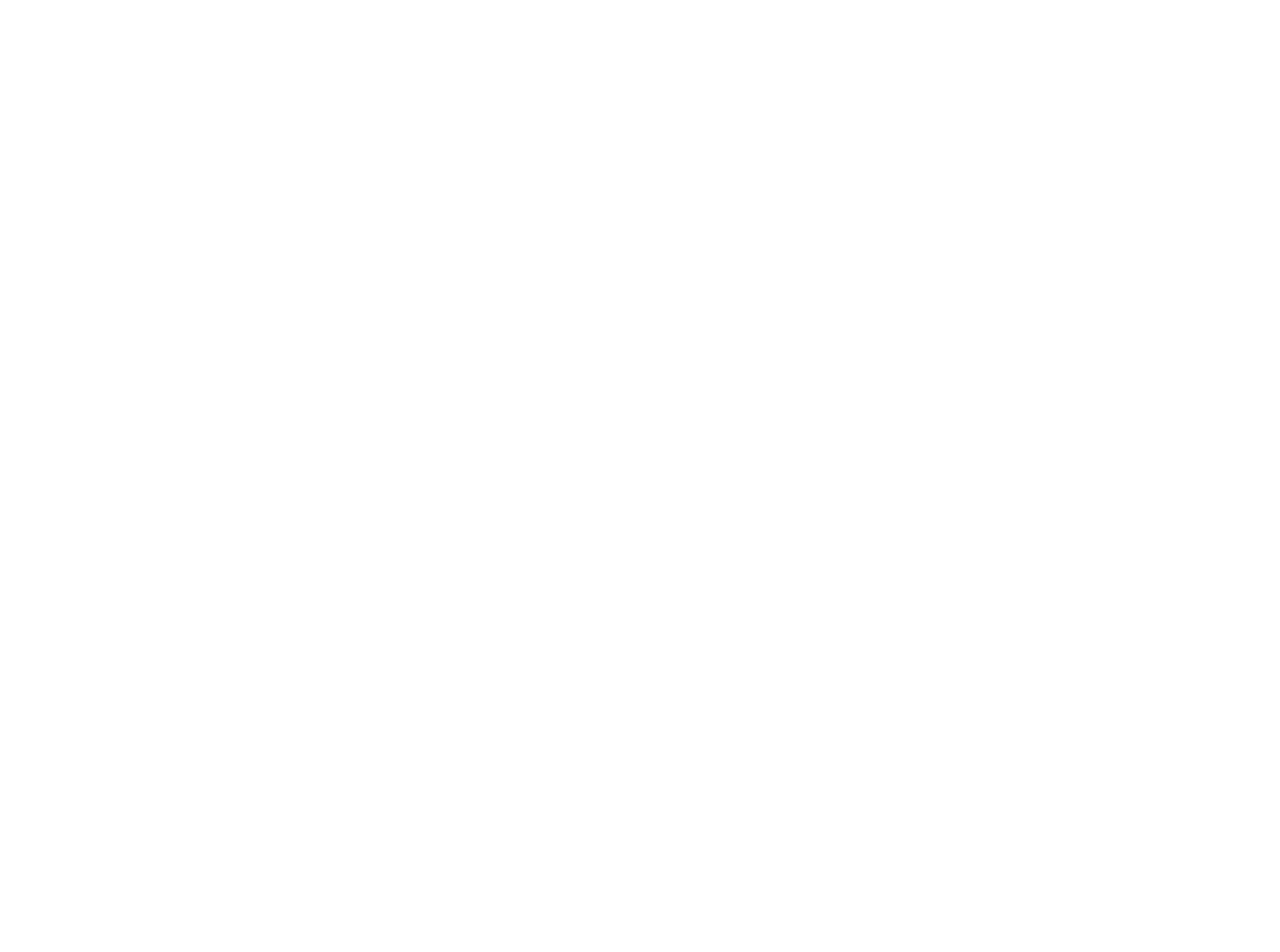
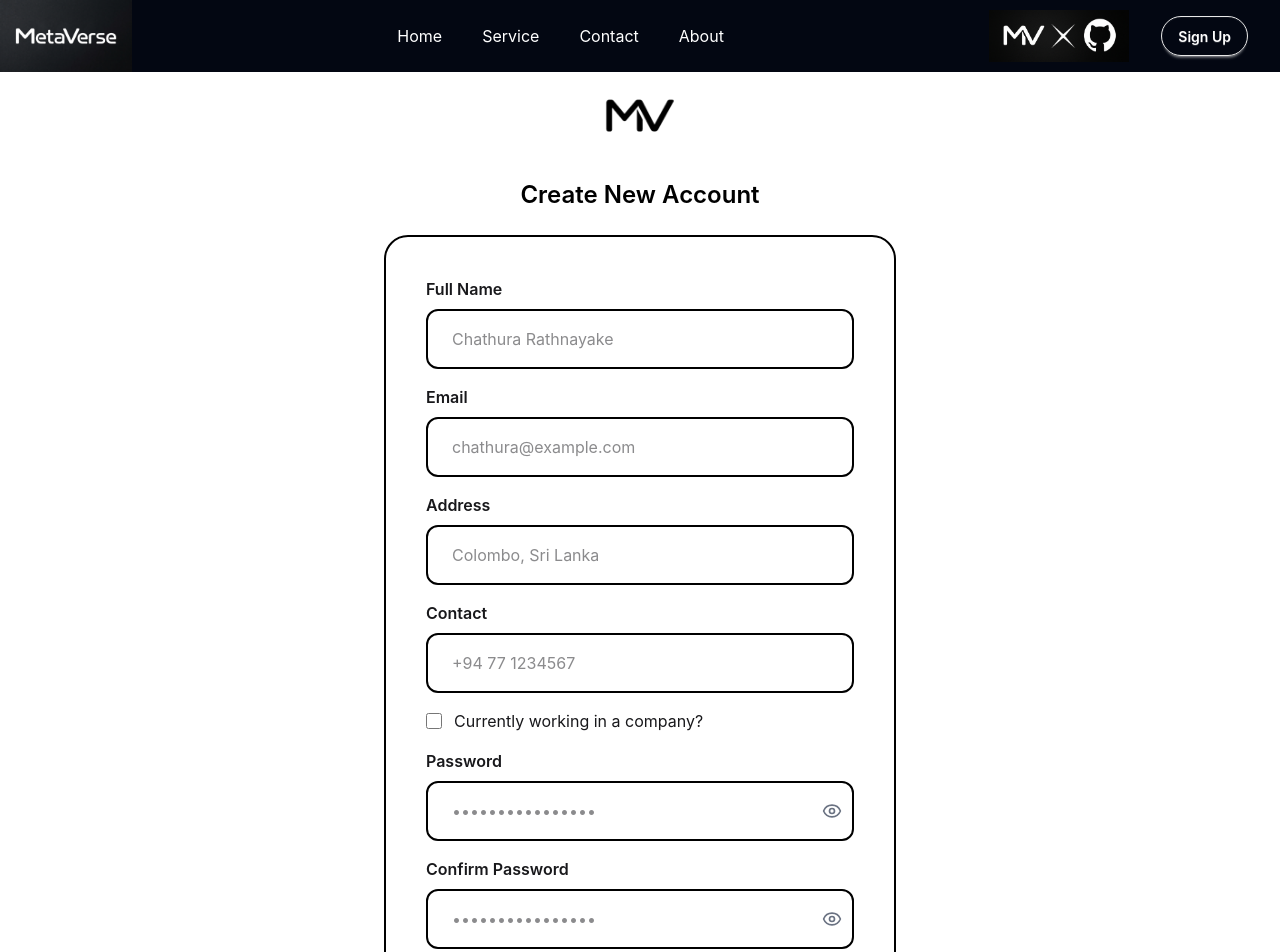
Before and after one commit to chathurarathnayake443-coder/Metaverse-Frontend-Project, a React (Vite) app: page /signup in a window 1280 px wide. Before the commit this address had no page. Shown: the top 952 px of the page. Before the commit the page ends 800 px from the top, so only its background shows below. Built offline with nearby package versions, Linux system fonts and the light colour scheme.

Commit message:
created sign up page

```diff
--- a/src/App.tsx
+++ b/src/App.tsx
@@ -1,12 +1,14 @@
 import React from 'react'
 import {Router, Route, Routes} from 'react-router'
 import HomePage from "../src/pages/HomePage.tsx"
+import Register from "./pages/SignUp.tsx"
 
 const App = () => {
   return (
     <div>
       <Routes>
         <Route path="/" element = {<HomePage/>}></Route>
+        <Route path="/signup" element = {<Register/>}></Route>
       </Routes>
     </div>
   )
--- a/src/components/LogoSlider.tsx
+++ b/src/components/LogoSlider.tsx
@@ -19,7 +19,7 @@ const LogoSlider = () => {
 
   return (
     <section className="w-full bg-white py-10">
-      <p className="mb-6 text-center text-sm text-gray-500">Trusted by teams at</p>
+      <p className="mb-6 text-center text-sm text-black font-semibold">Trusted by teams at</p>
 
       <div className="overflow-hidden [mask-image:linear-gradient(to_right,transparent,black_15%,black_85%,transparent)]">
         <div className="flex w-max animate-marquee hover:[animation-play-state:paused] motion-reduce:animate-none">
--- a/src/components/NavBar.tsx
+++ b/src/components/NavBar.tsx
@@ -13,7 +13,7 @@ const NavBar = () => {
             <Link to={"/"}><span className='text-md text-white'>About</span></Link>
         </div>
         <img src="/src/assets/collab-logo.jpeg" alt="Logo" className="h-13 mr-8 hidden lg:block" />
-        <Link to={"/"} className="btn border-white-100 bg-transparent mr-8 rounded-full text-white hover:bg-white hover:text-black hover:border-white-100">Sign In</Link>
+        <Link to={"/signup"} className="btn border-white-100 bg-transparent mr-8 rounded-full text-white hover:bg-white hover:text-black hover:border-white-100 hidden lg:inline-flex">Sign Up</Link>
         <Menu className='lg:hidden ml-auto mr-8'/>
     </header>
   )
--- a/src/index.css
+++ b/src/index.css
@@ -11,3 +11,8 @@
     to   { transform: translateX(-50%); }
   }
 }
+
+body {
+  min-height: 100vh;
+  background-repeat: no-repeat;
+}
--- a/src/pages/HomePage.tsx
+++ b/src/pages/HomePage.tsx
@@ -2,12 +2,17 @@ import React from 'react'
 import NavBar from '../components/NavBar.tsx'
 import Footer from '../components/Footer.tsx'
 import LogoSlider from '../components/LogoSlider.tsx'
+import { FaGithub } from "react-icons/fa"
 
 const HomePage = () => {
+
+  const githubIcon = <FaGithub />
   return (
     <div className="relative">
       <NavBar />
-      <h1 className='text-5xl md:text-7xl lg:text-8xl font-outfit font-bold mt-20 ml-10 leading-tight drop-shadow-2xl/30'>Move with the Latest <br /><span className="text-violet-600 drop-shadow-2xl/50">Tech Stack</span></h1>
+      <h1 className='text-5xl md:text-7xl lg:text-8xl font-outfit font-bold mt-20 ml-10 leading-tight drop-shadow-2xl/30'>Move with the Latest <br /><span className="text-violet-600 drop-shadow-2xl/10">Tech Stack</span><span className="inline-flex items-center gap-2 whitespace-nowrap text-3xl font-outfit text-gray-400 ml-3">
+        for a Super Fast Hiring with <FaGithub className="text-black text-9xl absolute top-60 right-165 hidden lg:block"/>
+      </span></h1>
       <p className='text-gray-500 ml-10 mt-10 font-outfit' >MetaVerse is a Hiring Platform which associated with GitHub. A Platform for <br/>Super Faster Employee Hiring for World Renowned Tech Companies, <br/>and a Universe to chat with the Industry Experts</p>
       <img src="/src/assets/github-image.png" alt="github-image" className="absolute w-100 h-100 top-28 right-10 rounded-4xl -rotate-10 z-10 hover:-translate-x-4 hover:-translate-y-4 transition-transform duration-300 ease-out drop-shadow-2xl hidden lg:block"/>
       <img src="/src/assets/chat-image.png" alt="chat-image" className="absolute w-100 h-100 top-30 right-15 z-1 rounded-4xl -rotate-15 hover:-translate-x-4 hover:-translate-y-4 transition-transform duration-300 ease-out drop-shadow-2xl hidden lg:block hover:z-11"/>
--- /dev/null
+++ b/src/pages/SignUp.tsx
@@ -0,0 +1,135 @@
+import { useState } from "react"
+import NavBar from "../components/NavBar.tsx"
+import { Eye, EyeOff } from "lucide-react"
+
+const inputClass =
+  "w-full rounded-xl border-2 border-black px-6 py-4 text-sm md:text-base focus:outline-none focus:ring-1 focus:ring-black"
+const labelClass = "mb-2 font-outfit text-sm font-semibold md:text-base"
+
+const Register = () => {
+  const [employed, setEmployed] = useState(false)
+  const [show, setShow] = useState(false)
+
+  return (
+    <div className="min-h-screen">
+      <NavBar />
+
+      <div className="flex justify-center">
+        <img src="/src/assets/black-logo.png" alt="Logo" className=" w-32 md:w-40" />
+      </div>
+
+      <main className="flex flex-col items-center px-4 py-5 sm:px-6">
+        <h1 className="mb-6 text-center font-outfit text-xl font-semibold text-black md:text-2xl">
+          Create New Account
+        </h1>
+
+        <form className="relative w-full max-w-lg space-y-4 rounded-3xl border-2 border-black p-6 sm:p-10">
+          <div className="flex flex-col">
+            <label htmlFor="fullName" className={labelClass}>Full Name</label>
+            <input id="fullName" type="text" placeholder="Chathura Rathnayake" className={inputClass} />
+          </div>
+
+          <div className="flex flex-col">
+            <label htmlFor="email" className={labelClass}>Email</label>
+            <input id="email" type="email" placeholder="chathura@example.com" className={inputClass} />
+          </div>
+
+          <div className="flex flex-col">
+            <label htmlFor="address" className={labelClass}>Address</label>
+            <input id="address" type="text" placeholder="Colombo, Sri Lanka" className={inputClass} />
+          </div>
+
+          <div className="flex flex-col">
+            <label htmlFor="contact" className={labelClass}>Contact</label>
+            <input id="contact" type="tel" placeholder="+94 77 1234567" className={inputClass} />
+          </div>
+
+          <label htmlFor="employed" className="flex cursor-pointer items-center gap-3 font-outfit text-sm md:text-base">
+            <input
+              id="employed"
+              type="checkbox"
+              checked={employed}
+              onChange={(e) => setEmployed(e.target.checked)}
+              className="h-4 w-4 accent-black"
+            />
+            Currently working in a company?
+          </label>
+
+          {employed && (
+            <>
+              <div className="flex flex-col">
+                <label htmlFor="company" className={labelClass}>Current Company</label>
+                <input id="company" type="text" placeholder="Company name" className={inputClass} />
+              </div>
+
+              <div className="flex flex-col">
+                <label htmlFor="jobRole" className={labelClass}>Current Job Role</label>
+                <input id="jobRole" type="text" placeholder="Software Engineer" className={inputClass} />
+              </div>
+            </>
+          )}
+
+          <div className="flex flex-col">
+      <label htmlFor="password" className={labelClass}>
+        Password
+      </label>
+
+      <div className="relative">
+        <input
+          id="password"
+          type={show ? "text" : "password"}
+          placeholder="••••••••••••••••"
+          className={inputClass}
+        />
+
+        <button
+          type="button"
+          onClick={() => setShow((s) => !s)}
+          aria-label={show ? "Hide password" : "Show password"}
+          className="absolute right-3 top-1/2 -translate-y-1/2 text-gray-500 hover:text-black"
+        >
+          {show ? <EyeOff size={20} /> : <Eye size={20} />}
+        </button>
+      </div>
+    </div>
+
+          <div className="flex flex-col">
+      <label htmlFor="password" className={labelClass}>
+        Confirm Password
+      </label>
+
+      <div className="relative">
+        <input
+          id="password"
+          type={show ? "text" : "password"}
+          placeholder="••••••••••••••••"
+          className={inputClass}
+        />
+
+        <button
+          type="button"
+          onClick={() => setShow((s) => !s)}
+          aria-label={show ? "Hide password" : "Show password"}
+          className="absolute right-3 top-1/2 -translate-y-1/2 text-gray-500 hover:text-black"
+        >
+          {show ? <EyeOff size={20} /> : <Eye size={20} />}
+        </button>
+      </div>
+    </div>
+
+          <button type="button" className="btn w-full my-4 rounded-full bg-black text-white hover:bg-gray-800">
+            Create Account
+          </button>
+          <hr className="my-6" />
+          <div className="font-outfit text-center text-gray-600">Already have an Account?</div>
+
+          <button type="button" className="btn w-full my-4 rounded-full bg-black text-white hover:bg-gray-800">
+            Log In
+          </button>
+        </form>
+      </main>
+    </div>
+  )
+}
+
+export default Register
```
Also changed, not shown: src/assets/black-logo.png (added).
